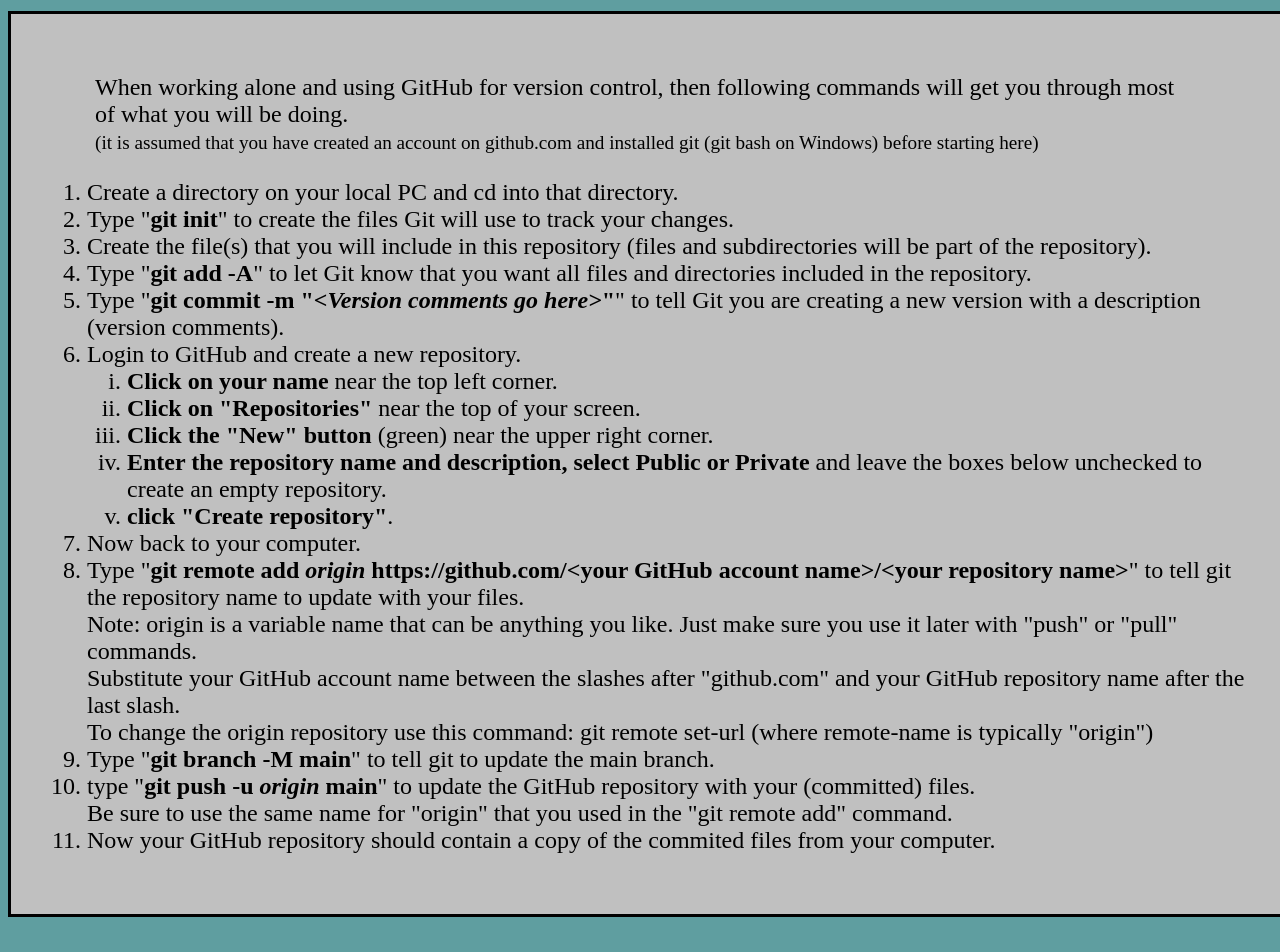
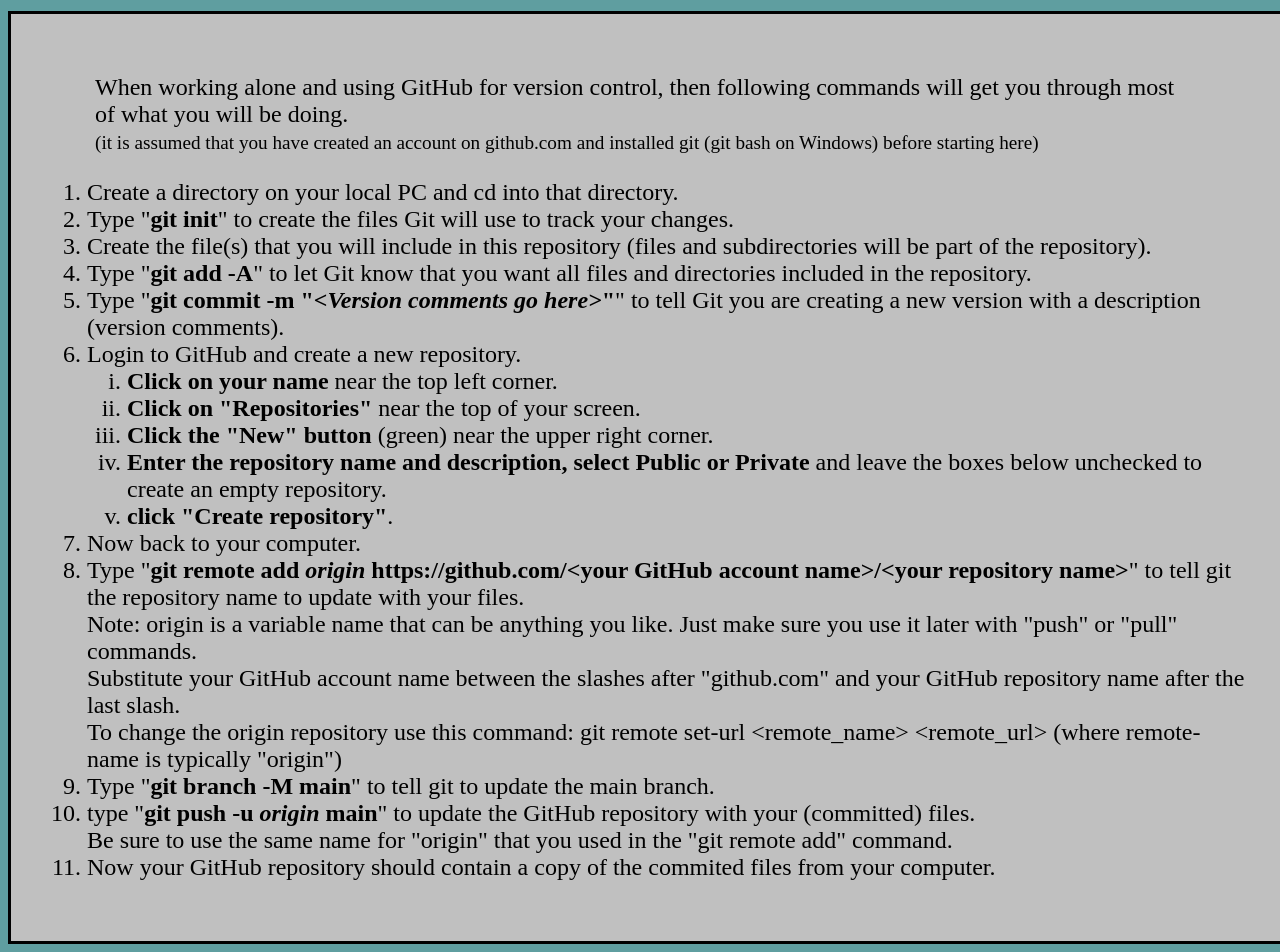
Before and after one commit to Instructor-Stan/developer-cheat-sheets, a plain HTML site: page GitSolo101.html in a window 1280 px wide. Shown: the part 108-1060 px from the top of the page. Before the commit the page ends 1033 px from the top, so only its background shows below. Drawn offline with Linux system fonts and the light colour scheme.

Commit message:
Fixed gt and lt to html in change origin instr

```diff
--- a/GitSolo101.html
+++ b/GitSolo101.html
@@ -40,7 +40,7 @@
                 <li>Type "<span id="bold">git remote add <em>origin</em> https://github.com/&lt;your GitHub account name&gt;/&lt;your repository name&gt;</span>" to tell git the repository name
                     to update with your files.<br>Note: origin is a variable name that can be anything you like. Just make sure you use it later with "push" or "pull" commands.
                     <br>Substitute your GitHub account name between the slashes after "github.com" and your GitHub repository name after the last slash.<br>
-                    To change the origin repository use this command: git remote set-url <remote_name> <remote_url> (where remote-name is typically "origin")</li>
+                    To change the origin repository use this command: git remote set-url &lt;remote_name&gt; &lt;remote_url&gt; (where remote-name is typically "origin")</li>
                 <li>Type "<span id="bold">git branch -M main</span>" to tell git to update the main branch.</li>
                 <li>type "<span id="bold">git push -u <em>origin</em> main</span>" to update the GitHub repository with your (committed) files.<br>Be sure to use the same name for "origin" that you
                     used in the "git remote add" command.</li>
```
